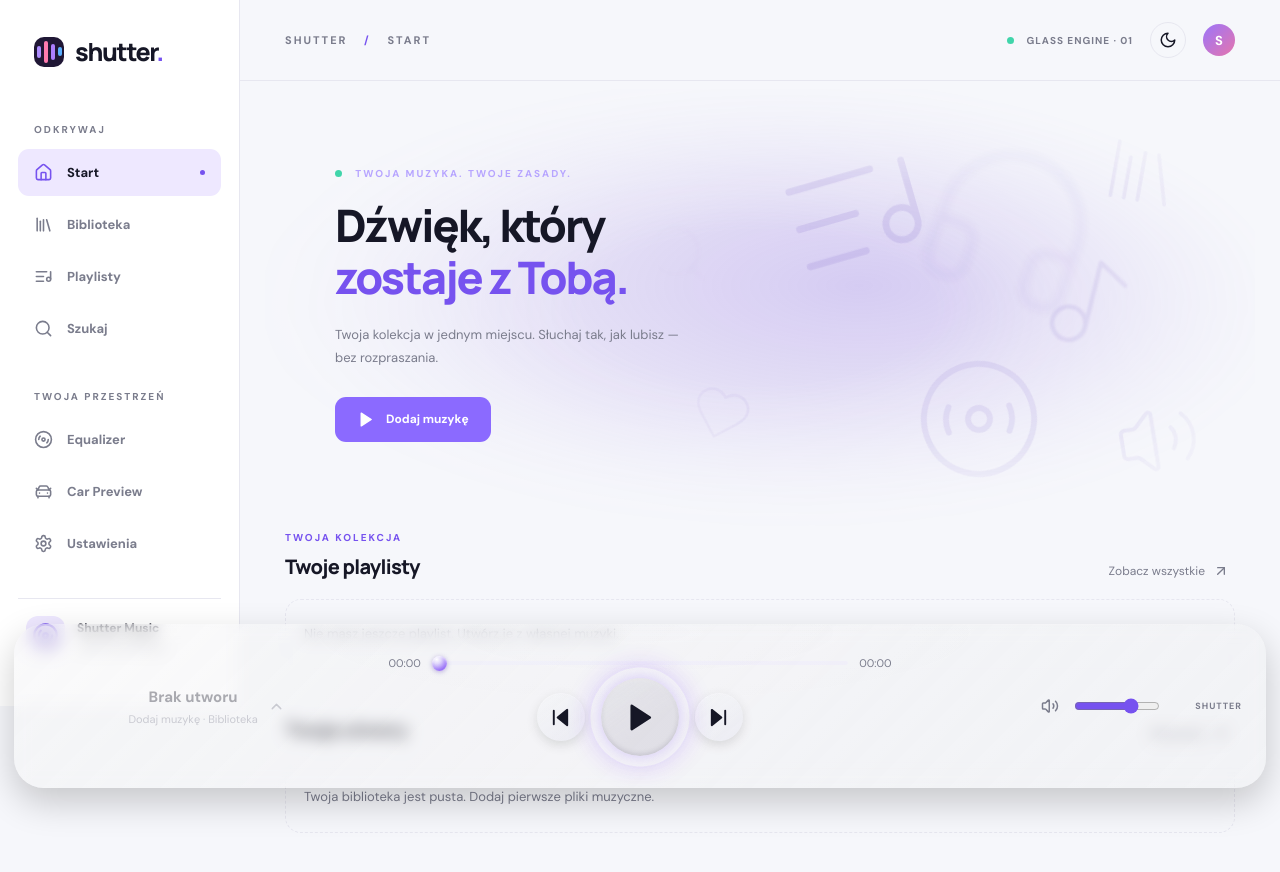
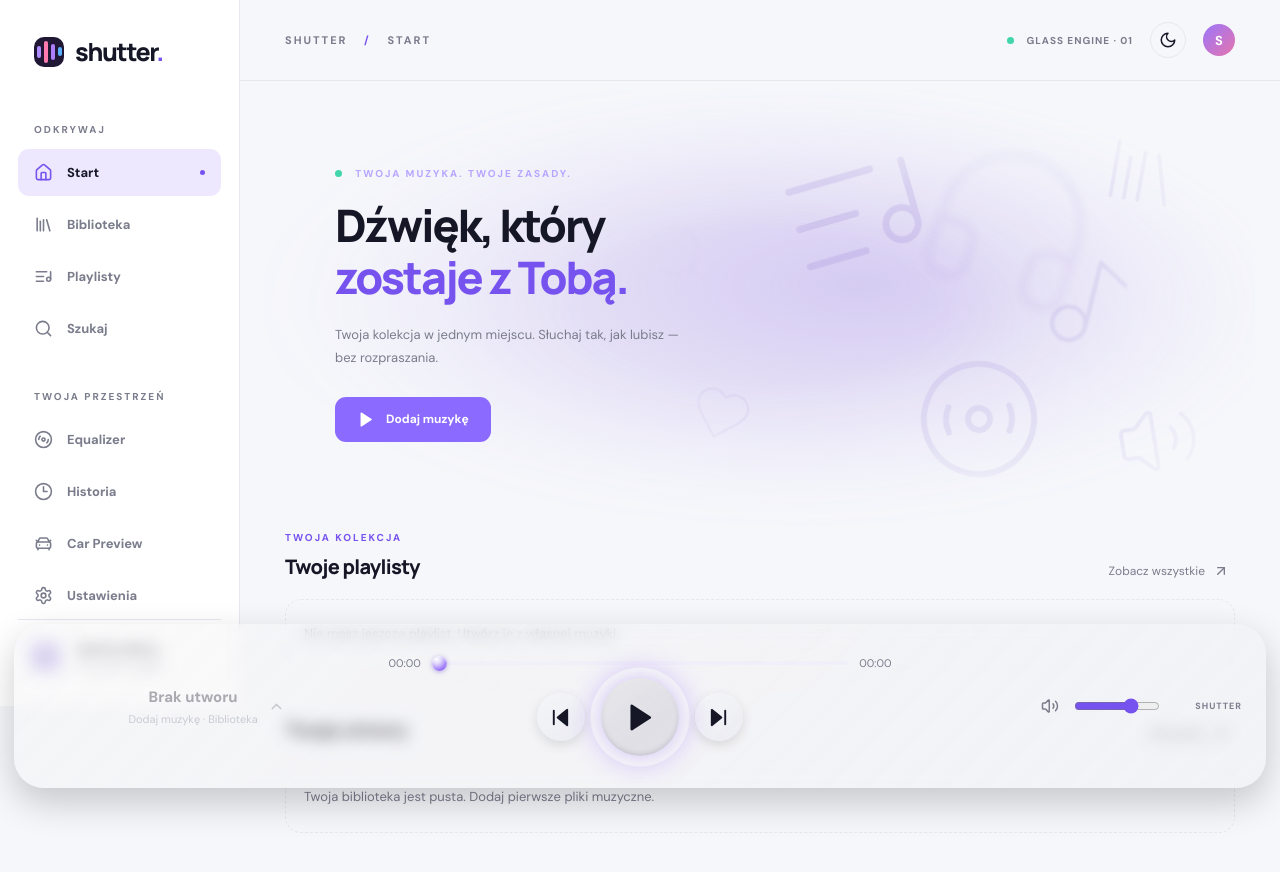
Before and after one commit to trciesielski/Shutter, a React (Vite) app: page / in a window 1280 px wide. Shown: the top 872 px of the page. Built offline with nearby package versions, Linux system fonts and the light colour scheme.

Commit message:
feat(ui): queue controls, shuffle/repeat, reorder and local listening history

```diff
--- a/src/main.jsx
+++ b/src/main.jsx
@@ -11,7 +11,7 @@ import LocalPlaylists from './audio/LocalPlaylists.jsx';
 import LibraryTrack from './audio/LibraryTrack.jsx';
 import {usePlaylists} from './audio/usePlaylists.js';
 
-const views = [{id:'home',label:'Start',Icon:House},{id:'library',label:'Biblioteka',Icon:Library},{id:'playlists',label:'Playlisty',Icon:ListMusic},{id:'search',label:'Szukaj',Icon:Search},{id:'eq',label:'Equalizer',Icon:Disc3},{id:'car',label:'Car Preview',Icon:CarFront},{id:'settings',label:'Ustawienia',Icon:Settings}];
+const views = [{id:'home',label:'Start',Icon:House},{id:'library',label:'Biblioteka',Icon:Library},{id:'playlists',label:'Playlisty',Icon:ListMusic},{id:'search',label:'Szukaj',Icon:Search},{id:'eq',label:'Equalizer',Icon:Disc3},{id:'history',label:'Historia',Icon:Clock3},{id:'car',label:'Car Preview',Icon:CarFront},{id:'settings',label:'Ustawienia',Icon:Settings}];
 function cover(art,extra=''){return <div className={`cover cover-${art} ${extra}`}><div className="cover-orb"/><div className="cover-horizon"/></div>}
 function App(){
  const audio=useAudioEngine();
@@ -67,6 +67,7 @@ function App(){
   {key:'glow',label:'Poświata',min:0,max:100,unit:'%'}
  ].map(item=><label className="glass-look-control" key={item.key}><span>{item.label}<strong>{glass.look[item.key]}{item.unit}</strong></span><input type="range" min={item.min} max={item.max} value={glass.look[item.key]} onChange={e=>glass.update(item.key,e.target.value)}/></label>)}
  <button className="glass-look-reset" onClick={glass.reset}>Przywróć domyślny wygląd</button></div><div className="content-card settings-card"><h2>Platformy</h2><p>Ten etap to prototyp UI. Odtwarzanie prawdziwych plików, aplikacje natywne i Android Auto będą dodawane osobno.</p><div className="platform-chips"><span><Headphones size={16}/> Android</span><span><Laptop size={16}/> macOS</span><span><CarFront size={16}/> Android Auto — planowane</span></div></div></>}
+ {view==='history'&&<section className="history-view"><div className="page-heading"><span className="eyebrow muted">TWOJE ODSŁUCHY</span><h1>Historia i statystyki</h1><p>Historia pozostaje lokalnie w tej przeglądarce.</p></div><div className="content-card"><div className="history-summary"><strong>{audio.history.length} odtworzeń</strong><button onClick={audio.clearPlays}>Wyczyść historię</button></div>{audio.historyStats.slice(0,8).map(([id,count])=>{const item=audio.files.find(f=>f.id===id);return <div className="history-row" key={id}><span>{item?.title||'Usunięty utwór'}</span><strong>{count} ×</strong></div>})}{!audio.history.length&&<p className="shutter-empty">Historia pojawi się po odtworzeniu muzyki.</p>}</div><div className="content-card"><h2>Ostatnio odtwarzane</h2>{audio.history.slice(0,50).map((h,i)=><div className="history-row" key={h.at+'-'+i}><span>{h.title} · {h.artist}</span><small>{new Date(h.at).toLocaleString('pl-PL')}</small></div>)}</div></section>}
  {view==='eq'&&<EqualizerPanel eq={audio.eq}/>}
  {view==='car'&&<><div className="page-heading"><span className="eyebrow muted">PROJEKT EKRANU SAMOCHODOWEGO</span><h1>Car Preview</h1><p>Podgląd wizualny. Faktyczny ekran Android Auto jest kontrolowany przez system i wymaga osobnej integracji Media3.</p></div><div className="car-frame"><div className="car-header"><strong><Music2 size={21}/> shutter.</strong><span><Clock3 size={16}/> 09:41</span></div><div className="car-body"><div className="car-cover-wrap">{cover(song?.art||'night','car-cover')}</div><div className="car-now"><span>TERAZ ODTWARZANE</span><h2>{song?.title||'Brak utworu'}</h2><p>{song?.artist||'Dodaj muzykę'}</p><div className="car-controls"><button aria-label="Poprzedni" onClick={prev}><SkipBack fill="currentColor"/></button><button className="car-play" aria-label={activePlaying?'Pauza':'Odtwórz'} onClick={playToggle}>{activePlaying?<span className="pause-audio-pulse" aria-hidden="true"><span/><span/></span>:<Play fill="currentColor"/>}</button><button aria-label="Następny" onClick={next}><SkipForward fill="currentColor"/></button></div></div><div className="car-queue"><strong>NASTĘPNE</strong>{audio.files.filter(f=>f.id!==song?.id).slice(0,3).map(s=><div key={s.id}><span>{s.title}</span><small>{s.artist}</small></div>)}</div></div></div><div className="car-note">Wersja koncepcyjna — nie jest interfejsem zatwierdzonym ani renderowanym przez Android Auto.</div></>}
  </div>
@@ -76,6 +77,8 @@ function App(){
    <div className="player-expanded-heading"><div><span className="player-expanded-eyebrow">TERAZ ODTWARZANE</span><h2>{song?.title||'Brak utworu'}</h2><small>{song?.artist||'Dodaj muzykę'} · {song?.album||'Biblioteka'}</small></div><button className="player-expanded-close" aria-label="Zwiń odtwarzacz" onClick={()=>setPlayerExpanded(false)}><X size={21}/></button></div>
    {matchingPlaylists.length>0?<><div className="player-expanded-tabs">{matchingPlaylists.map(list=><button key={list.id} className={selectedPlayerList?.id===list.id?'active':''} onClick={()=>setPlayerListId(list.id)}>{list.name}</button>)}</div>
    <div className="player-expanded-tracks">{playlistQueue.map(item=>{const idx=audio.files.findIndex(f=>f.id===item.id),selected=isLocal&&song.id===item.id;return <button key={item.id} className={selected?'active':''} onClick={()=>{if(selected)audio.toggle();else chooseLocal(idx)}}><span className="player-queue-art">{selected&&activePlaying?<Pause size={17} fill="currentColor"/>:<Play size={17} fill="currentColor"/>}</span><span className="player-queue-label"><strong>{item.title}</strong><small>{item.artist}</small></span>{selected&&<span className="player-current-marker">TERAZ</span>}</button>})}</div></>:<div className="player-expanded-empty">{isLocal?'Ten utwór nie należy jeszcze do żadnej playlisty. Dodaj go w Bibliotece przez menu trzech kropek.':'Dodaj utwory w Bibliotece, a następnie przypisz je do playlisty.'}</div>}
+  <div className="player-queue-toolbar"><div className="player-queue-modes"><button className={audio.shuffle?'selected':''} onClick={()=>audio.setShuffle(v=>!v)} aria-pressed={audio.shuffle}><Shuffle size={16}/> Losowo</button><button className={audio.repeat!=='off'?'selected':''} onClick={audio.cycleRepeat}><Repeat2 size={16}/> {audio.repeat==='one'?'Powtórz 1':audio.repeat==='all'?'Powtarzaj':'Powtarzanie wył.'}</button></div><span>Kolejka · {audio.queueIds.length}</span></div>
+  <div className="player-queue-list" role="region" aria-label="Kolejka odtwarzania">{audio.queueIds.map((id,pos)=>{const item=audio.files.find(f=>f.id===id);if(!item)return null;const active=item.id===song?.id;return <div className={active?'player-queue-entry active':'player-queue-entry'} key={id}><button onClick={()=>active?audio.toggle():chooseLocal(audio.files.findIndex(f=>f.id===id))}>{active&&activePlaying?<Pause size={16} fill="currentColor"/>:<Play size={16} fill="currentColor"/>}</button><span title={item.title}>{item.title}</span><button disabled={pos===0} aria-label={'Przesuń '+item.title+' w górę'} onClick={()=>audio.move(id,audio.queueIds[pos-1])}>↑</button><button disabled={pos===audio.queueIds.length-1} aria-label={'Przesuń '+item.title+' w dół'} onClick={()=>audio.move(id,audio.queueIds[pos+1])}>↓</button></div>})}</div>
   </section>}
   <div className="player-bar player-bar-v5">
    <div className="player-song"><button className="player-song-expand" aria-label={playerExpanded?"Zwiń panel playlisty":"Rozwiń panel playlisty"} aria-expanded={playerExpanded} onClick={()=>song&&setPlayerExpanded(v=>!v)} disabled={!song}><div className="player-song-meta"><strong>{song?.title||'Brak utworu'}</strong><small>{song?.artist||'Dodaj muzykę'} · {song?.album||'Biblioteka'}</small></div><ChevronRight className={playerExpanded?"expanded-chevron":""} size={17}/></button></div>
```
